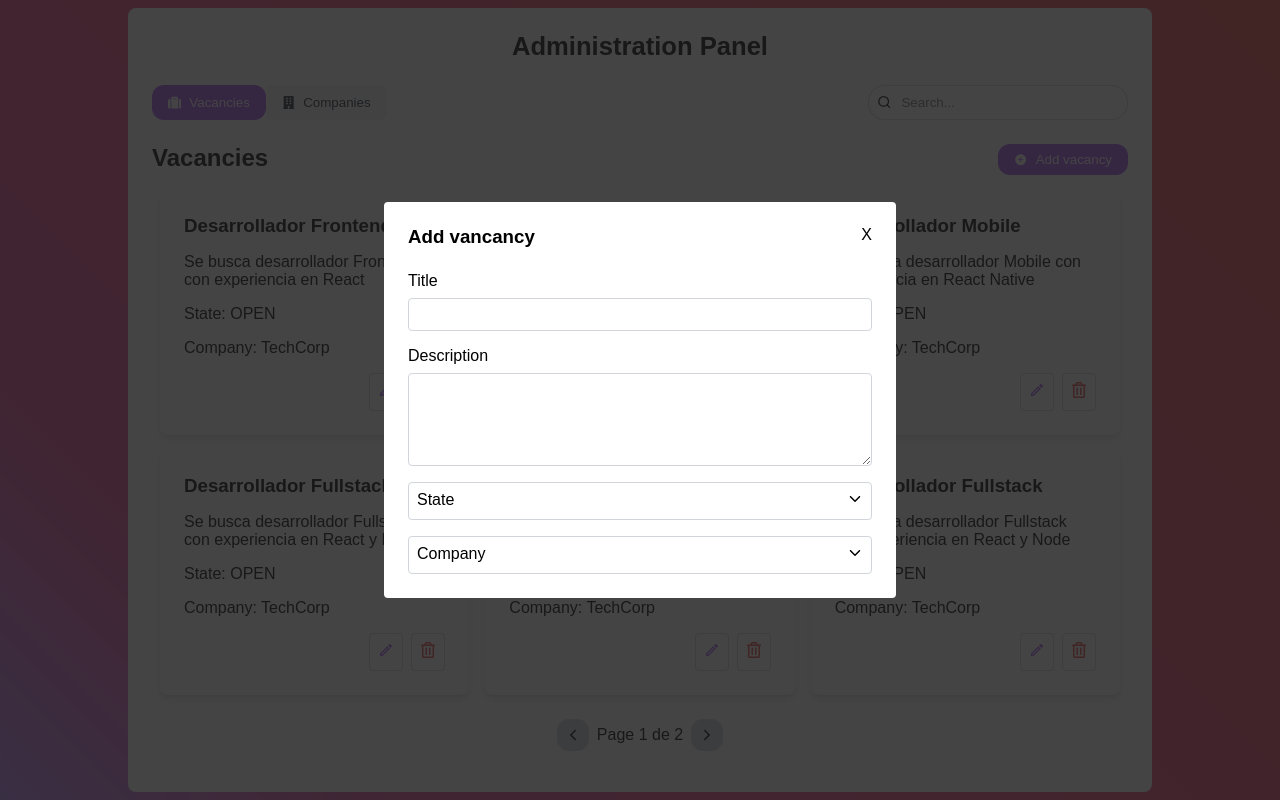
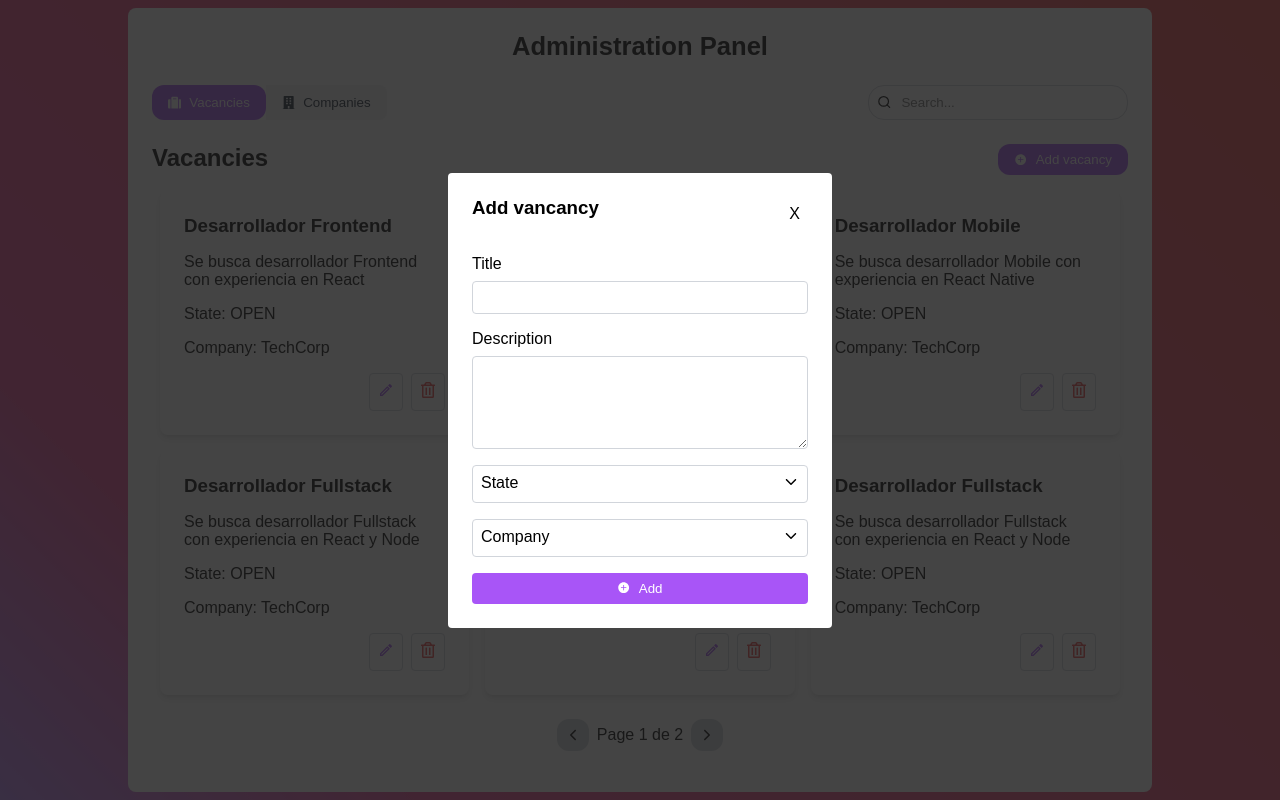
Before and after one commit to joseCardona12/ADMINISTRATION_SYSTEM_NEXT, a Next.js app: page /dashboard/administration-panel in a window 1280 px wide. Both pictures are taken after a click on the button "Add vacancy". Built offline with nearby package versions, Linux system fonts and the light colour scheme.

Commit message:
Add changes in the Component Modal

```diff
--- a/src/components/atoms/Select/Select.tsx
+++ b/src/components/atoms/Select/Select.tsx
@@ -8,12 +8,13 @@ interface ISelectProps{
     name:string,
     options: string[],
     valueDefault?:string,
+    value?:string
+    setValue: (value:string)=>void
 }
 
-export default function Select({label, name, options, valueDefault}:ISelectProps):React.ReactElement{
+export default function Select({label, name, options, valueDefault, value, setValue}:ISelectProps):React.ReactElement{
 
     const [openOptions, setOpenOptions] = useState<boolean>(false);
-    const [value,setValue] = useState<string>("");
     const handleClickOpen = ():void =>{
         setOpenOptions(!openOptions);
     }
--- a/src/components/atoms/TextArea/TextArea.tsx
+++ b/src/components/atoms/TextArea/TextArea.tsx
@@ -2,14 +2,16 @@ import "./textAreaStyles.scss";
 
 interface ITextAreaProps{
     label:string,
-    name:string
+    name:string,
+    value:string,
+    onChange: (e:React.ChangeEvent<HTMLTextAreaElement>)=>void
 }
 
-export default function TextArea({label,name}:ITextAreaProps):React.ReactElement{
+export default function TextArea({label,name,value,onChange}:ITextAreaProps):React.ReactElement{
     return(
         <div className="content-textarea">
             <label htmlFor={name}>{label}</label>
-            <textarea name={name} rows={5}>
+            <textarea name={name} rows={5} onChange={onChange} value={value}>
             </textarea>
         </div>
     )
--- a/src/components/molecules/Modal/Modal.tsx
+++ b/src/components/molecules/Modal/Modal.tsx
@@ -4,16 +4,21 @@ import "./modalStyles.scss";
 
 interface IModalProps{
     title:string,
-    children?:React.ReactNode
+    children?:React.ReactNode,
+    setIsOpen:(isOpen:boolean)=>void
 }
 
-export default function Modal({title,children}:IModalProps):React.ReactNode{
+export default function Modal({title,children,setIsOpen}:IModalProps):React.ReactNode{
+
+    const handleCloseModal = ():void =>{
+        setIsOpen(false);
+    }
     return(
         <div className="content-modal">
             <div className="modal">
                 <div className="modal-title">
                     <h3 className="title">{title}</h3>
-                    <div className="title-close">
+                    <div className="title-close" onClick={handleCloseModal}>
                         X
                     </div>
                 </div>
--- a/src/components/molecules/Modal/modalStyles.scss
+++ b/src/components/molecules/Modal/modalStyles.scss
@@ -10,7 +10,7 @@
     align-items: center;
 
     .modal{
-        width: 40%;
+        width: 30%;
         padding: var(--padding-large);
         border-radius: var(--border-radius-small);
         background-color: var(--background-white);
@@ -21,6 +21,17 @@
         .modal-title{
             display: flex;
             justify-content: space-between;
+
+            .title-close{
+                cursor: pointer;
+                padding: var(--padding-small);
+                border-radius: var(--border-radius-small);
+
+                &:hover{
+                    background-color: rgb(255, 88, 88);
+                    color: var(--background-white);
+                }
+            }
         }
 
         .modal-inputs{
--- a/src/components/organisms/SectionVancancy/SectionVacancy.tsx
+++ b/src/components/organisms/SectionVancancy/SectionVacancy.tsx
@@ -1,10 +1,12 @@
 "use client";
 import { IVacancy } from "@/interfaces";
 import { Card, TitleContent } from "@/components/molecules";
-import "./sectionVacancyStyles.scss";
 import { useOpenModal } from "@/global-state";
 import {Modal} from "@/components/molecules";
-import { Input, Select, TextArea } from "@/components/atoms";
+import { Input, Select, TextArea, Button } from "@/components/atoms";
+import { IconsPlus } from "@/assets/icons";
+import "./sectionVacancyStyles.scss";
+import { useEffect, useState } from "react";
 
 interface ISectionVacancyProps{
     title:string,
@@ -13,33 +15,75 @@ interface ISectionVacancyProps{
 }
 
 export default function SectionVacancy({title,backgroundColor,data}: ISectionVacancyProps):React.ReactNode{
-    const {isOpen} = useOpenModal((state)=>state);
+
+    const initialModalData: IVacancy = {
+        title: "",
+        description: "",
+        state: "",
+        company: ""
+    }
+    const {isOpen, setIsOpen} = useOpenModal((state)=>state);
+    const [vacancy, setVacancy] = useState<IVacancy>(initialModalData);
+    const [valueSelectState,setValueSelectState] = useState<string>("");
+    const [valueSelectCompany, setValueSelectCompany] = useState<string>("");
+
+    const handleChange = (e:React.ChangeEvent<HTMLInputElement | HTMLTextAreaElement>):void => {
+        const {name, value} = e.target;
+        setVacancy((prev)=>({...prev, [name]:value}))
+    }
+    const handleClickCreate = ():void =>{
+        console.log("va", valueSelectState, valueSelectCompany)
+        console.log(vacancy);
+    }
+
+    useEffect(()=>{
+        setVacancy({
+            ...vacancy,
+            state: valueSelectState,
+            company: valueSelectCompany
+        });
+    }, [valueSelectState, valueSelectCompany])
     return(
         <>{isOpen ?
-            <Modal title="Add vancancy">
+            <Modal title="Add vancancy" setIsOpen={setIsOpen}>
                 <Input
                 label="Title"
                 name="title"
-                onChange={()=>{}}
+                onChange={(e)=>handleChange(e)}
                 type="text"
-                value=""
+                value={vacancy.title}
                 />
                 <TextArea
                 label="Description"
                 name="description"
+                onChange={(e)=>handleChange(e)}
+                value={vacancy.description}
                 />
                 <Select
                 label="State"
                 name="state"
                 options={["OPEN", "CLOSED"]}
                 valueDefault="Select a state"
+                value={valueSelectState}
+                setValue={setValueSelectState}
                 />
-
                 <Select
                 label="Company"
                 name="company"
                 options={["TechCorp", "Riwi"]}
                 valueDefault="Select a Company"
+                value={valueSelectCompany}
+                setValue={setValueSelectCompany}
+                />
+                <Button
+                icon={<IconsPlus />}
+                text="Add"
+                backgroundColor="var(--color-purple-vacancy-normal)"
+                borderRadius="var(--border-radius-small)"
+                color="var(--color-white)"
+                padding="var(--padding-small) var(--padding-medium)"
+                onClick={handleClickCreate}
+
                 />
             </Modal>
             : null
--- a/src/interfaces/index.ts
+++ b/src/interfaces/index.ts
@@ -1,4 +1,4 @@
-import type {IVacancy} from "./cardInterface";
+import type {IVacancy} from "./vacancyInterface";
 export {
     IVacancy
 }
```
Also changed, not shown: src/interfaces/vacancyInterface.tsx (renamed from src/interfaces/cardInterface.tsx).
